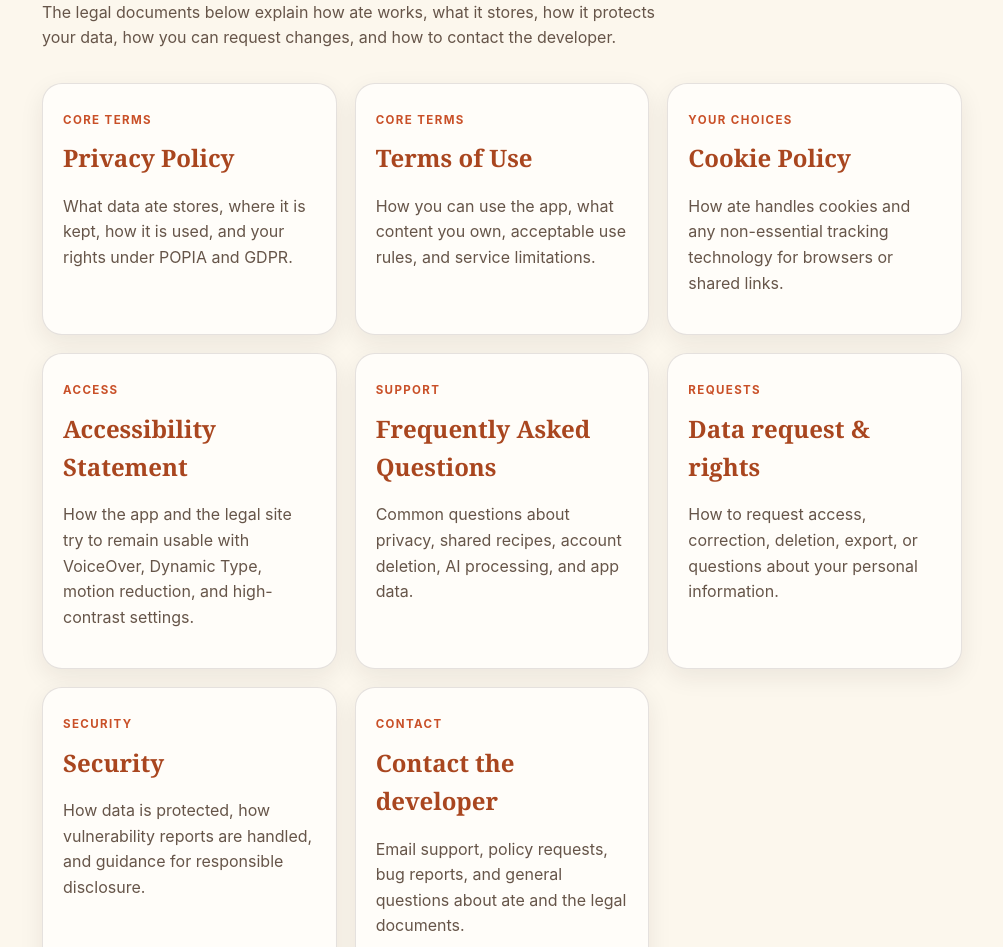
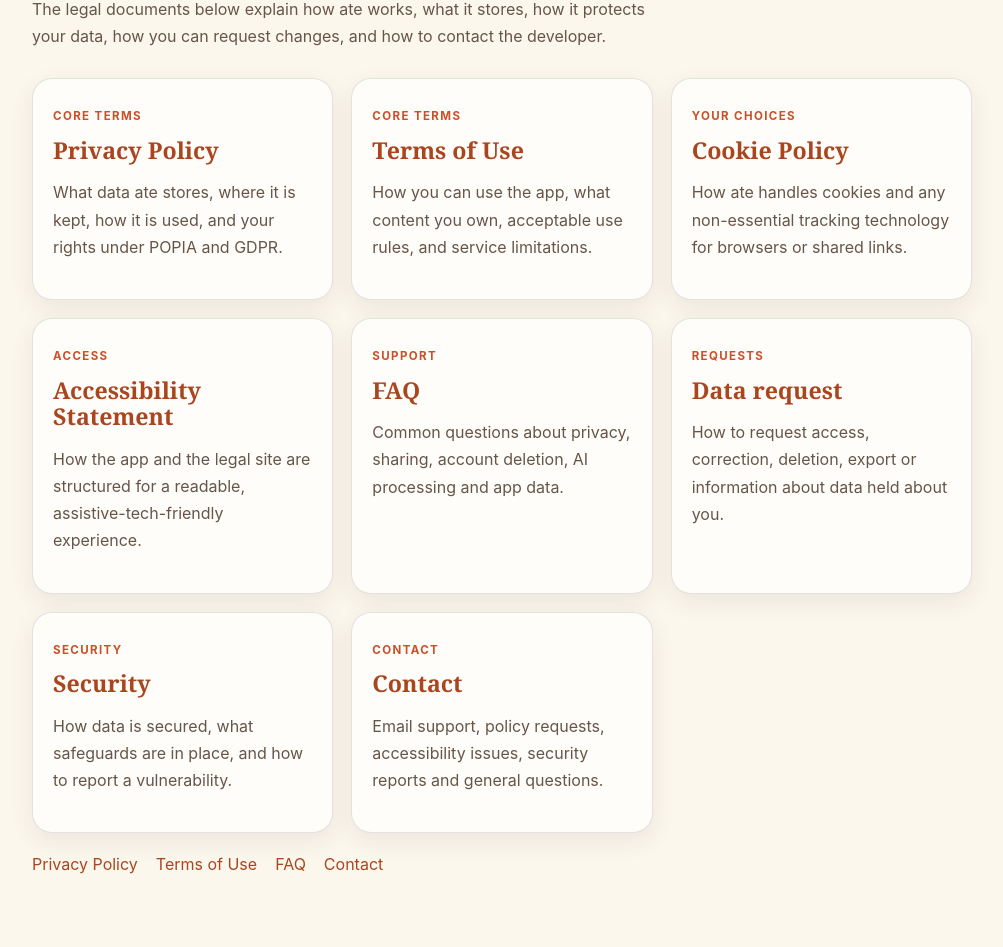
Before and after one commit to melusi-k/ate-legal, a plain HTML site: page legal/index.html in a window 1280 px wide. Shown: the part 181-1128 px from the top of the page, without its empty margins (138-1141 px from the left). Drawn offline with Linux system fonts and the light colour scheme.

Commit message:
Tighten legal hub presentation and navigation

```diff
--- a/legal/index.html
+++ b/legal/index.html
@@ -12,41 +12,36 @@
       --paper: #FFFDF9;
       --ink: #2A1F18;
       --muted: #665549;
-      --line: rgba(42, 31, 24, 0.12);
+      --line: rgba(42,31,24,0.12);
       --brand: #C95028;
       --brand-strong: #A9461F;
-      --card: #F4EADB;
+      --pill: #F3E4D6;
       --shadow: 0 8px 24px rgba(42,31,24,.08);
     }
     *{box-sizing:border-box}
-    body{
-      margin:0; font:16px/1.6 -apple-system,BlinkMacSystemFont,"Segoe UI",sans-serif;
-      background:var(--bg); color:var(--ink);
-    }
+    body{margin:0; background:var(--bg); color:var(--ink); font:16px/1.7 -apple-system,BlinkMacSystemFont,"Segoe UI",sans-serif}
     a{color:var(--brand-strong); text-decoration:none}
     a:hover{text-decoration:underline}
-    main{ max-width:960px; margin:0 auto; padding:48px 20px 72px; }
-    nav{ display:flex; flex-wrap:wrap; gap:12px 18px; font-size:14px; margin-bottom:32px; }
-    .brand{ font-weight:800; letter-spacing:.18em; text-transform:uppercase; color:var(--brand-strong); }
-    h1{ font-family:Georgia,serif; font-size:clamp(2.2rem, 6vw, 3.5rem); line-height:1.08; margin:0 0 18px; }
-    p{ color:var(--muted); }
-    .intro{ max-width:62ch; margin-bottom:32px; }
-    .grid{ display:grid; grid-template-columns:repeat(auto-fit, minmax(240px, 1fr)); gap:18px; }
-    .card{
-      background:var(--paper); border:1px solid var(--line); border-radius:20px; padding:22px 20px; box-shadow:var(--shadow);
-    }
-    .eyebrow{ display:inline-block; font-size:.72rem; letter-spacing:.12em; text-transform:uppercase; font-weight:700; color:var(--brand); margin-bottom:10px; }
-    h2{ font-family:Georgia,serif; font-size:1.5rem; margin:0 0 8px; }
-    ul{ margin:0; padding-left:1.15rem; }
-    li{ margin:0.35rem 0; color:var(--muted); }
-    .meta{ margin-top:18px; }
-    .meta a{ display:inline-block; margin-right:12px; }
-    @media (prefers-color-scheme: dark){
-      body{ background:#1A120C; color:#F3EEE4; }
-      .brand, a{ color:#E77140; }
-      .card{ background:#231A14; border-color:rgba(243,238,228,.12); }
-      p, li{ color:#D7C8B5; }
-      .eyebrow{ color:#F5A682; }
+    main{max-width:980px; margin:0 auto; padding:40px 20px 72px}
+    nav{display:flex; flex-wrap:wrap; gap:12px 18px; font-size:14px; margin-bottom:28px; align-items:center}
+    .brand{font-weight:800; letter-spacing:.18em; text-transform:uppercase; color:var(--brand-strong)}
+    .pill{display:inline-block; padding:6px 10px; border-radius:999px; background:var(--pill); color:var(--brand-strong); font-size:12px; letter-spacing:.08em; text-transform:uppercase; font-weight:700}
+    h1,h2,h3{font-family:Georgia,serif; line-height:1.15; margin:0 0 12px}
+    h1{font-size:clamp(2.3rem, 6vw, 3.1rem)}
+    p{color:var(--muted)}
+    .intro{max-width:62ch; margin-bottom:28px}
+    .grid{display:grid; grid-template-columns:repeat(auto-fit, minmax(240px, 1fr)); gap:18px}
+    .card{background:var(--paper); border:1px solid var(--line); border-radius:20px; padding:22px 20px; box-shadow:var(--shadow)}
+    .eyebrow{display:inline-block; font-size:.72rem; letter-spacing:.12em; text-transform:uppercase; font-weight:700; color:var(--brand); margin-bottom:10px}
+    h2{font-size:1.45rem; margin:0 0 8px}
+    .meta{margin-top:18px; display:flex; flex-wrap:wrap; gap:12px 18px}
+    @media (prefers-color-scheme:dark){
+      body{background:#1A120C;color:#F3EEE4}
+      a,.brand{color:#E77140}
+      p, li{color:#D7C8B5}
+      .card{background:#231A14; border-color:rgba(243,238,228,.12)}
+      .eyebrow{color:#F5A682}
+      .pill{background:#382B25; color:#F7B596}
     }
   </style>
 </head>
@@ -56,12 +51,15 @@
       <a href="../index.html" class="brand">ate</a>
       <a href="../privacy.html">Privacy Policy</a>
       <a href="../terms.html">Terms of Use</a>
-      <a href="../cookie-policy.html">Cookies</a>
+      <a href="../cookie-policy.html">Cookie Policy</a>
       <a href="../faq.html">FAQ</a>
       <a href="../contact.html">Contact</a>
     </nav>
 
-    <h1>Legal centre</h1>
+    <div style="display:flex; justify-content:space-between; align-items:center; gap:16px; flex-wrap:wrap; margin-bottom:10px;">
+      <h1>Legal centre</h1>
+      <span class="pill">Version 1.0</span>
+    </div>
     <p class="intro">The legal documents below explain how ate works, what it stores, how it protects your data, how you can request changes, and how to contact the developer.</p>
 
     <div class="grid">
@@ -86,37 +84,37 @@
       <article class="card">
         <span class="eyebrow">Access</span>
         <h2><a href="../accessibility.html">Accessibility Statement</a></h2>
-        <p>How the app and the legal site try to remain usable with VoiceOver, Dynamic Type, motion reduction, and high-contrast settings.</p>
+        <p>How the app and the legal site are structured for a readable, assistive-tech-friendly experience.</p>
       </article>
 
       <article class="card">
         <span class="eyebrow">Support</span>
-        <h2><a href="../faq.html">Frequently Asked Questions</a></h2>
-        <p>Common questions about privacy, shared recipes, account deletion, AI processing, and app data.</p>
+        <h2><a href="../faq.html">FAQ</a></h2>
+        <p>Common questions about privacy, sharing, account deletion, AI processing and app data.</p>
       </article>
 
       <article class="card">
         <span class="eyebrow">Requests</span>
-        <h2><a href="../data-request.html">Data request &amp; rights</a></h2>
-        <p>How to request access, correction, deletion, export, or questions about your personal information.</p>
+        <h2><a href="../data-request.html">Data request</a></h2>
+        <p>How to request access, correction, deletion, export or information about data held about you.</p>
       </article>
 
       <article class="card">
         <span class="eyebrow">Security</span>
         <h2><a href="../security.html">Security</a></h2>
-        <p>How data is protected, how vulnerability reports are handled, and guidance for responsible disclosure.</p>
+        <p>How data is secured, what safeguards are in place, and how to report a vulnerability.</p>
       </article>
 
       <article class="card">
         <span class="eyebrow">Contact</span>
-        <h2><a href="../contact.html">Contact the developer</a></h2>
-        <p>Email support, policy requests, bug reports, and general questions about ate and the legal documents.</p>
+        <h2><a href="../contact.html">Contact</a></h2>
+        <p>Email support, policy requests, accessibility issues, security reports and general questions.</p>
       </article>
     </div>
 
     <div class="meta">
       <a href="../privacy.html">Privacy Policy</a>
-      <a href="../terms.html">Terms</a>
+      <a href="../terms.html">Terms of Use</a>
       <a href="../faq.html">FAQ</a>
       <a href="../contact.html">Contact</a>
     </div>
```
